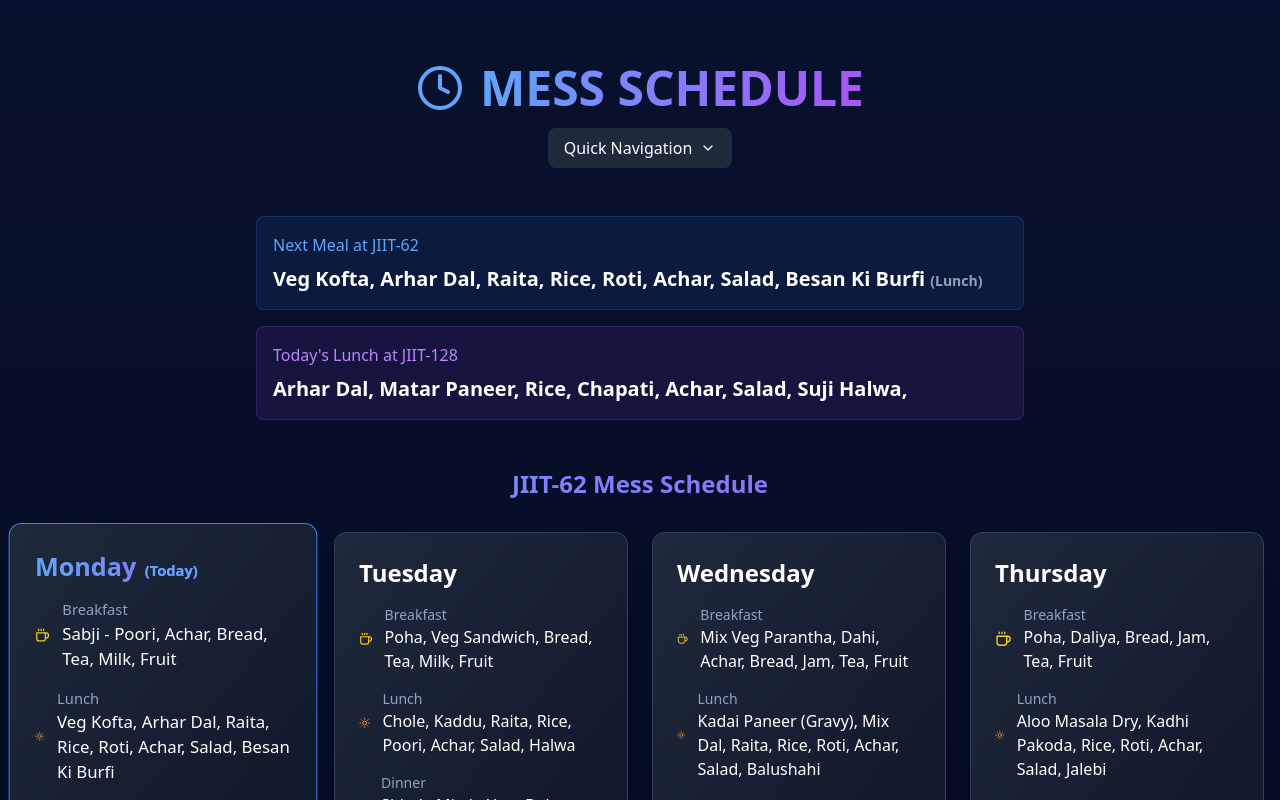
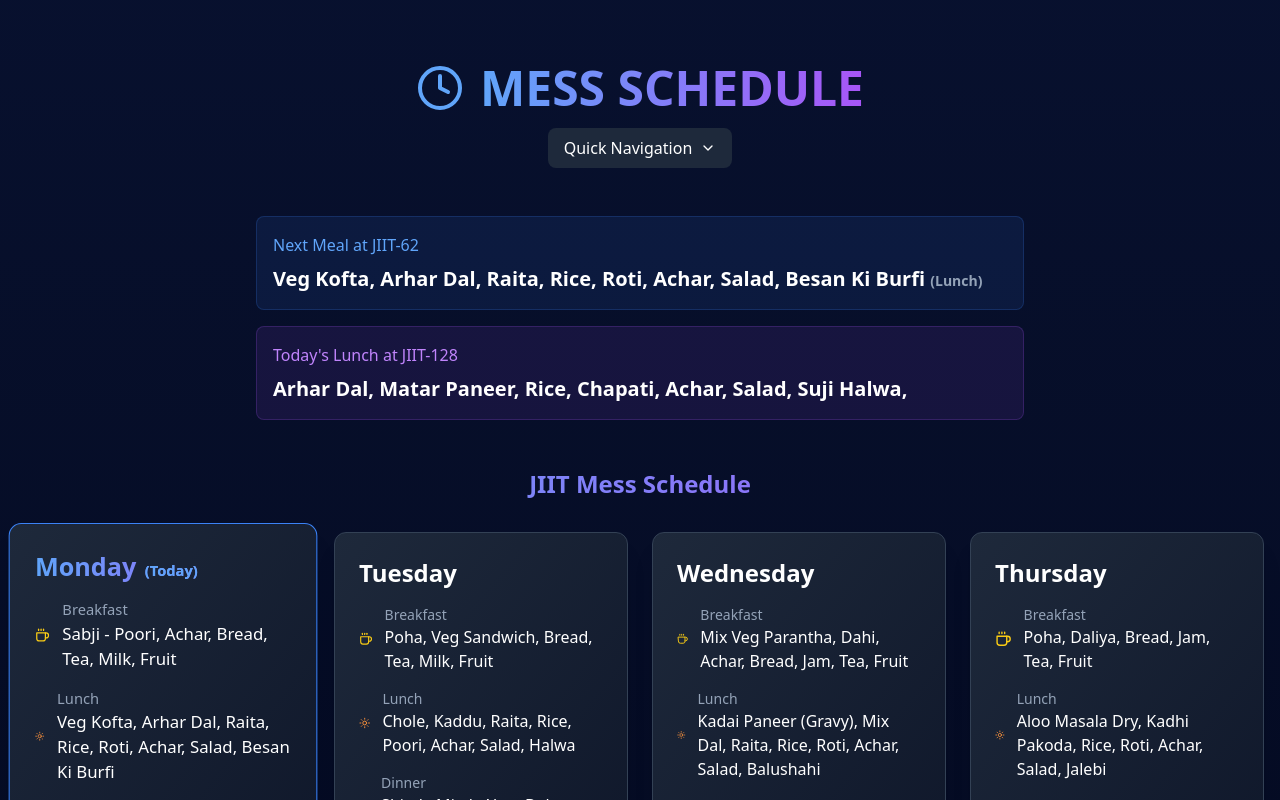
Before and after one commit to Harsimran-singh-7765/JIIT-MESS-SCHEDULE, a React (Vite) app: page / in a window 1280 px wide. Shown: the top 800 px of the page. Built offline with nearby package versions, Linux system fonts and the light colour scheme.

Commit message:
Update App.tsx

```diff
--- a/src/App.tsx
+++ b/src/App.tsx
@@ -33,7 +33,7 @@
             <TodayHighlight />
             <div id="jiit-62" className="scroll-mt-8">
               <h2 className="text-2xl font-bold text-center mb-8 text-transparent bg-clip-text bg-gradient-to-r from-blue-400 to-purple-500">
-                JIIT-62 Mess Schedule
+                JIIT Mess Schedule
               </h2>
               <TimetableGrid />
             </div>
```
